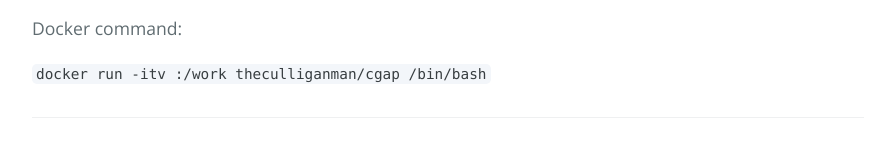
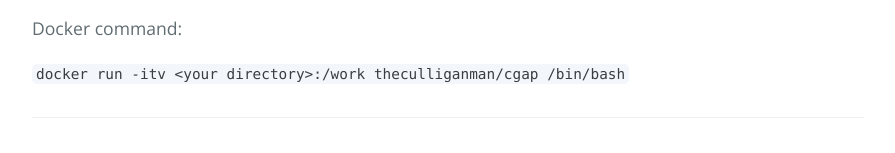
Before and after one commit to TheCulliganMan/cgap, a plain HTML site: page index.html in a window 1280 px wide. Shown: the part 1767-1920 px from the top of the page, without its empty margins (192-1087 px from the left). Drawn offline with nearby package versions, Linux system fonts and the light colour scheme.

Commit message:
escape command brackets

```diff
--- a/index.html
+++ b/index.html
@@ -54,7 +54,7 @@
     </p>
     <p>Docker command:</p>
     <code>
-      docker run -itv <your directory>:/work theculliganman/cgap /bin/bash
+      docker run -itv 	&lt;your directory&gt;:/work theculliganman/cgap /bin/bash
     </code>
 
     <footer class="site-footer">
```
